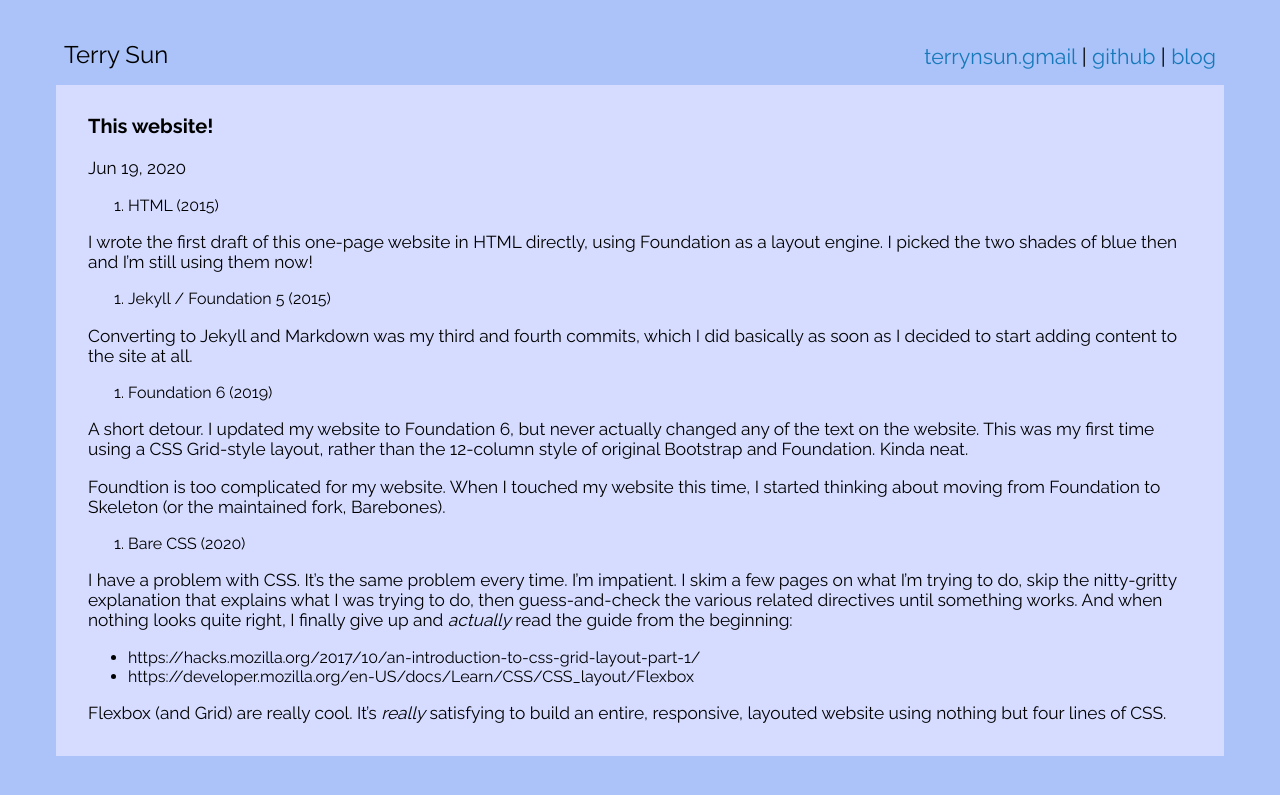
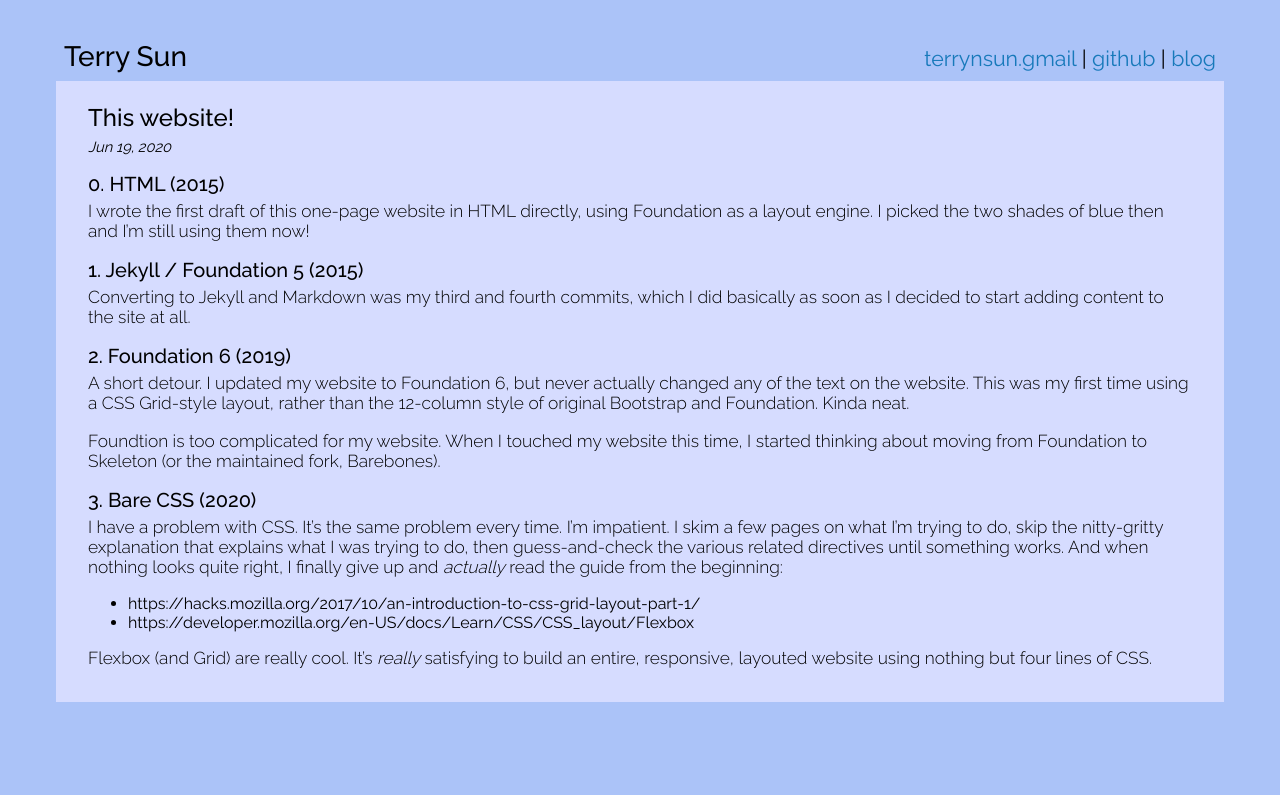
Before and after one commit to terrynsun/terrynsun.github.io, a Jekyll site: the page built from _posts/2020-06-19-this-website.md, in a window 1280 px wide. Shown: the top 795 px of the page. Built offline with Jekyll 4.4.1, drawn with Linux system fonts in a browser that asks for light colours.

Commit message:
Formatting tweaks
* Smaller font size overall
* Align name and links
* Consistent h1-h3 formatting
* Reflow post properly
* Reduce bottom margin

```diff
--- a/_includes/head.html
+++ b/_includes/head.html
@@ -9,5 +9,5 @@
   <link rel="stylesheet" href="{{ site.url }}/css/me.css">
   <link rel="canonical" href="{{ page.url | replace:'index.html','' | prepend: site.baseurl | prepend: site.url }}">
 
-  <link href="https://fonts.googleapis.com/css?family=Raleway:300,400,600,700" rel="stylesheet" type="text/css">
+  <link href="https://fonts.googleapis.com/css?family=Raleway:300,400,500,600" rel="stylesheet" type="text/css">
 </head>
--- a/_layouts/post.html
+++ b/_layouts/post.html
@@ -1,12 +1,12 @@
 ---
 layout: default
 ---
-<div class="post">
+<div class="post-content">
 
-  <header class="post-header">
-    <h1 class="post-title">{{ page.title }}</h1>
-    <p class="post-meta">{{ page.date | date: "%b %-d, %Y" }}{% if page.author %} • {{ page.author }}{% endif %}{% if page.meta %} • {{ page.meta }}{% endif %}</p>
-  </header>
+  <h1 class="post-title">{{ page.title }}</h1>
+  <div class="post-date">
+    {{ page.date | date: "%b %-d, %Y" }}{% if page.meta %} • {{ page.meta }}{% endif %}
+  </div>
 
   <article class="post-content">
     {{ content }}
--- a/_posts/2020-06-19-this-website.md
+++ b/_posts/2020-06-19-this-website.md
@@ -3,18 +3,18 @@
 layout: post
 ---
 
-0. HTML (2015)
+## 0. HTML (2015)
 
 I wrote the first draft of this one-page website in HTML directly, using
 Foundation as a layout engine. I picked the two shades of blue then and I'm
 still using them now!
 
-1. Jekyll / Foundation 5 (2015)
+## 1. Jekyll / Foundation 5 (2015)
 
 Converting to Jekyll and Markdown was my third and fourth commits, which I did
 basically as soon as I decided to start adding content to the site at all.
 
-2. Foundation 6 (2019)
+## 2. Foundation 6 (2019)
 
 A short detour. I updated my website to Foundation 6, but never actually changed
 any of the text on the website. This was my first time using a CSS Grid-style
@@ -25,7 +25,7 @@
 time, I started thinking about moving from Foundation to Skeleton (or the
 maintained fork, Barebones).
 
-3. Bare CSS (2020)
+## 3. Bare CSS (2020)
 
 I have a problem with CSS. It's the same problem every time. I'm impatient. I
 skim a few pages on what I'm trying to do, skip the nitty-gritty explanation
--- a/css/me.css
+++ b/css/me.css
@@ -3,6 +3,8 @@
   font-family: Raleway;
   padding: 2rem 3rem 2rem 3rem;
 }
+
+/* Debug lines */
 div {
   border-style: none;
   border-width: 0.5px;
@@ -16,12 +18,14 @@
 /* Site header */
 .header {
   display: flex;
-  flex-wrap: wrap;
-  padding: 0rem 0.5rem 1rem 0.5rem;
+  flex-flow: row wrap;
+  padding: 0rem 0.5rem 0.5rem 0.5rem;
+  align-items: flex-end;
 }
 
 .header #name {
-  font-size: 1.5rem;
+  font-size: 1.75rem;
+  font-weight: 500;
 }
 
 .header #name a {
@@ -30,7 +34,7 @@
 
 .header #links {
   font-size: 16pt;
-  align-self: end;
+  line-height: 1.75rem; /* Same as .header#name font-size */
   margin-left: auto;
 }
 
@@ -42,8 +46,11 @@
   display: flex;
   flex-flow: row wrap;
 }
+
 p {
+  margin-block-start: 0.25em;
   font-size: 13pt;
+  font-weight: 300;
 }
 
 #aboutme {
@@ -53,19 +60,31 @@
 #projects {
   flex: 2 1 0;
 }
+.post-content {
+  min-width: 0;
+}
 
 /* Body text */
 h1 {
-  font-size: 15pt;
-  font-weight: 700;
-  margin-bottom: 1.25rem;
+  font-size: 1.5em;
+  font-weight: 500;
+  margin-block-start: 0.25em;
+  margin-block-end: 0.25em;
 }
 
 h2 {
-  font-size: 13pt;
-  font-weight: 600;
+  font-size: 1.25em;
+  font-weight: 500;
+  margin-block-end: 0.25em;
 }
 
+h3 {
+  font-size: 1.25em;
+  font-weight: 500;
+  margin-block-end: 0.25em;
+}
+
+/* Formatting styles. */
 .note {
   font-size: 11pt;
   text-align: center;
@@ -77,3 +96,9 @@
   margin: 0rem 2rem 0rem 0.5rem;
   padding: 0.25rem 0 0.25rem 0;
 }
+
+/* Post */
+.post-date {
+  font-style: italic;
+  font-size: 11pt;
+}
```
